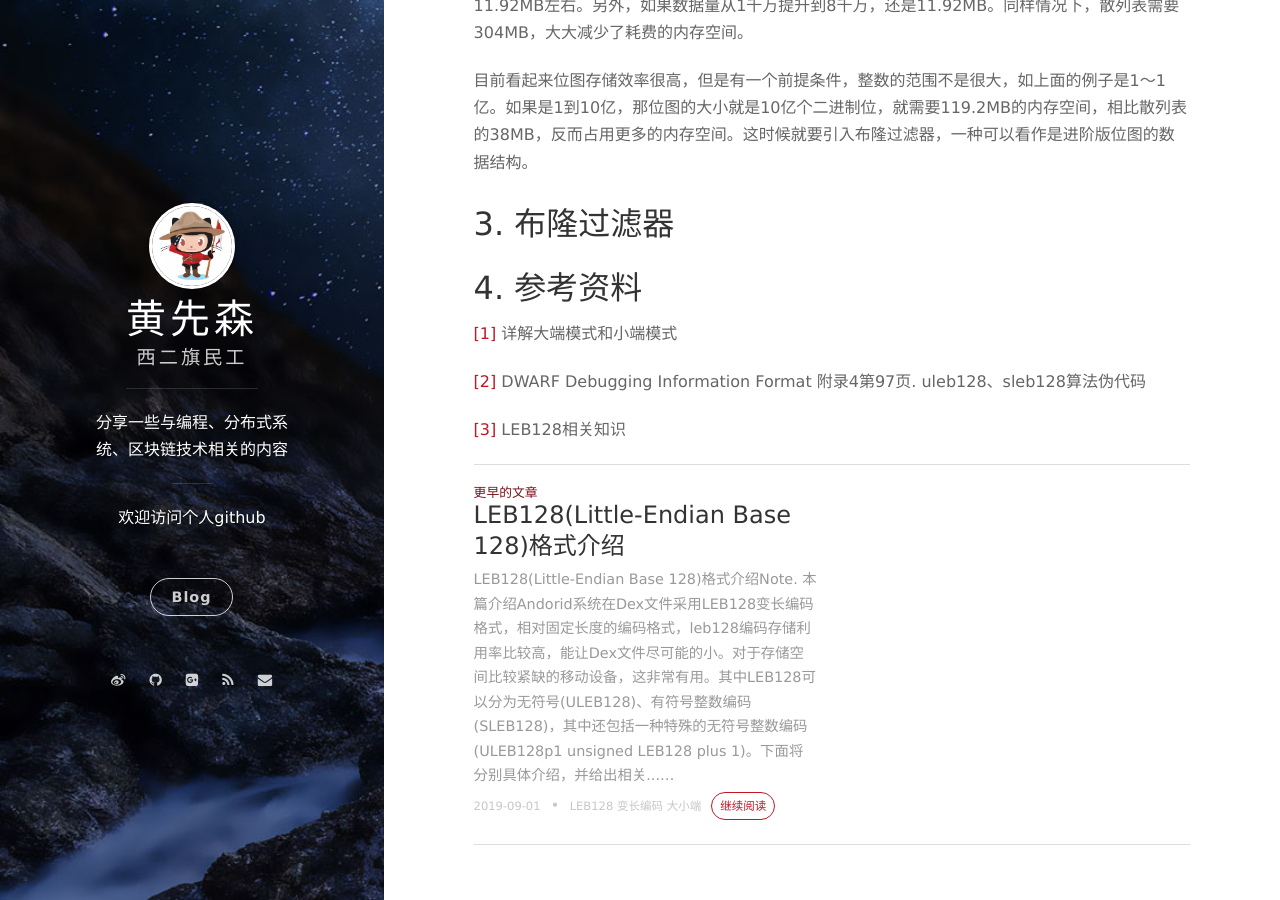
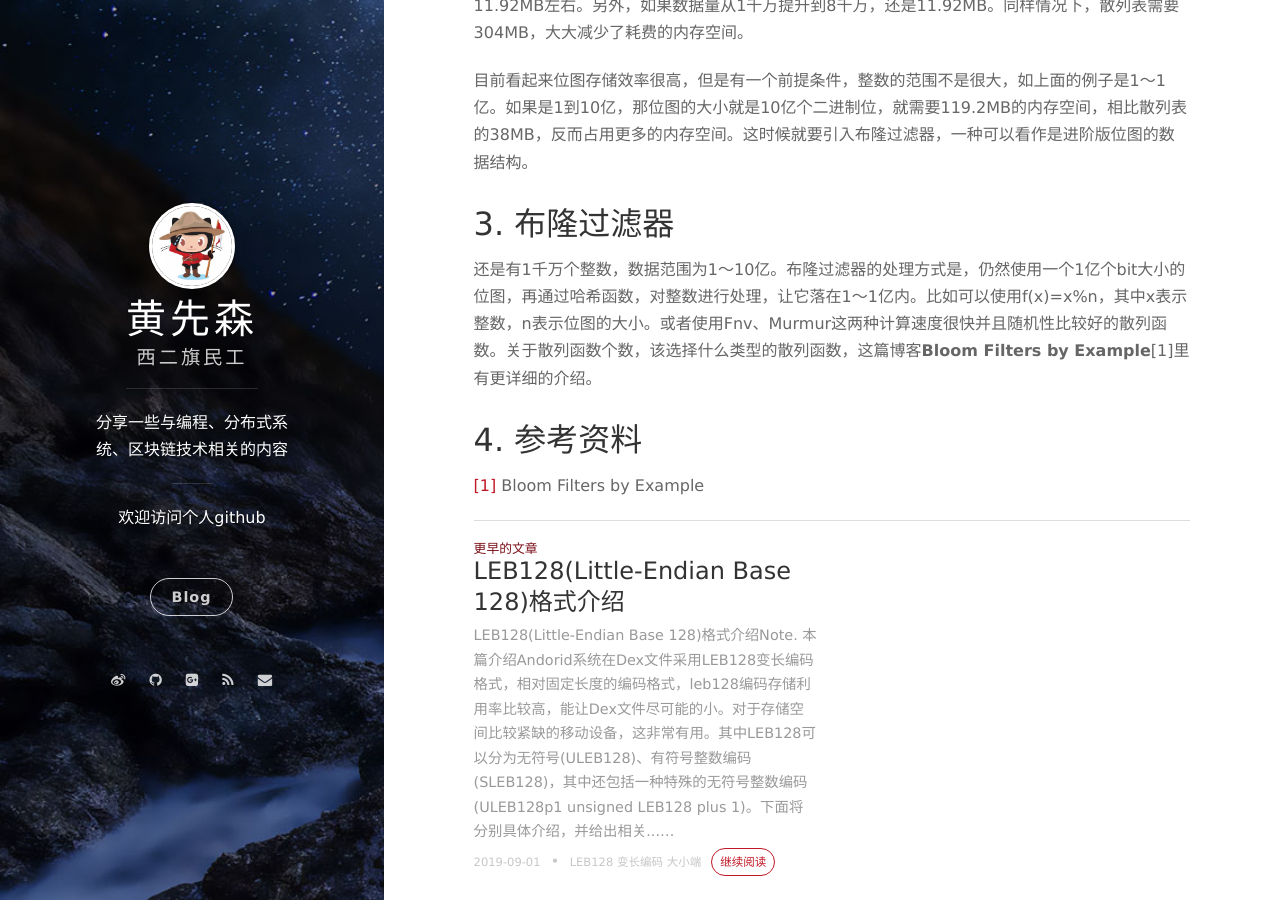
Before and after one commit to berryjam/berryjam.github.io, a Jekyll site: the page built from _posts/2019-10-25-BloomFilter(布隆过滤器)介绍.md, in a window 1280 px wide and 900 px high, scrolled down 1841 px. Built offline with Jekyll 4.4.1, drawn with Linux system fonts in a browser that asks for light colours; nearby versions of some CDN libraries; comment, search, counter and statistics services are not loaded.

Commit message:
Update 2019-10-25-BloomFilter(布隆过滤器)介绍.md

```diff
--- a/_posts/2019-10-25-BloomFilter(布隆过滤器)介绍.md
+++ b/_posts/2019-10-25-BloomFilter(布隆过滤器)介绍.md
@@ -73,12 +73,8 @@ func (b *BitMap) Get(k int) bool {
 
 ## 3. 布隆过滤器
 
-
+还是有1千万个整数，数据范围为1～10亿。布隆过滤器的处理方式是，仍然使用一个1亿个bit大小的位图，再通过哈希函数，对整数进行处理，让它落在1～1亿内。比如可以使用f(x)=x%n，其中x表示整数，n表示位图的大小。或者使用Fnv、Murmur这两种计算速度很快并且随机性比较好的散列函数。关于散列函数个数，该选择什么类型的散列函数，这篇博客**Bloom Filters by Example**[1]里有更详细的介绍。
 
 ## 4. 参考资料
 
-[[1]](https://blog.csdn.net/ce123_zhouwei/article/details/6971544) 详解大端模式和小端模式
-
-[[2]](http://dwarfstd.org/doc/dwarf-2.0.0.pdf) DWARF Debugging Information Format 附录4第97页. uleb128、sleb128算法伪代码
-
-[[3]](https://www.cnblogs.com/liwugang/p/7594093.html) LEB128相关知识
+[[1]](https://llimllib.github.io/bloomfilter-tutorial/) Bloom Filters by Example
```
